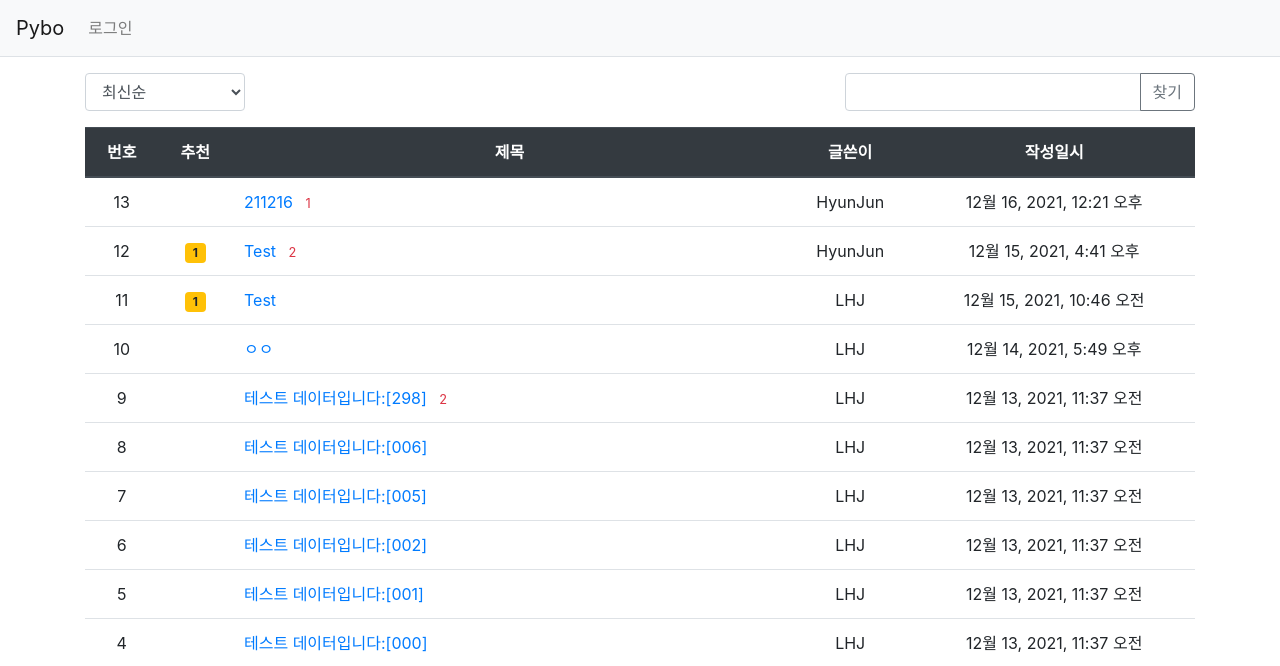
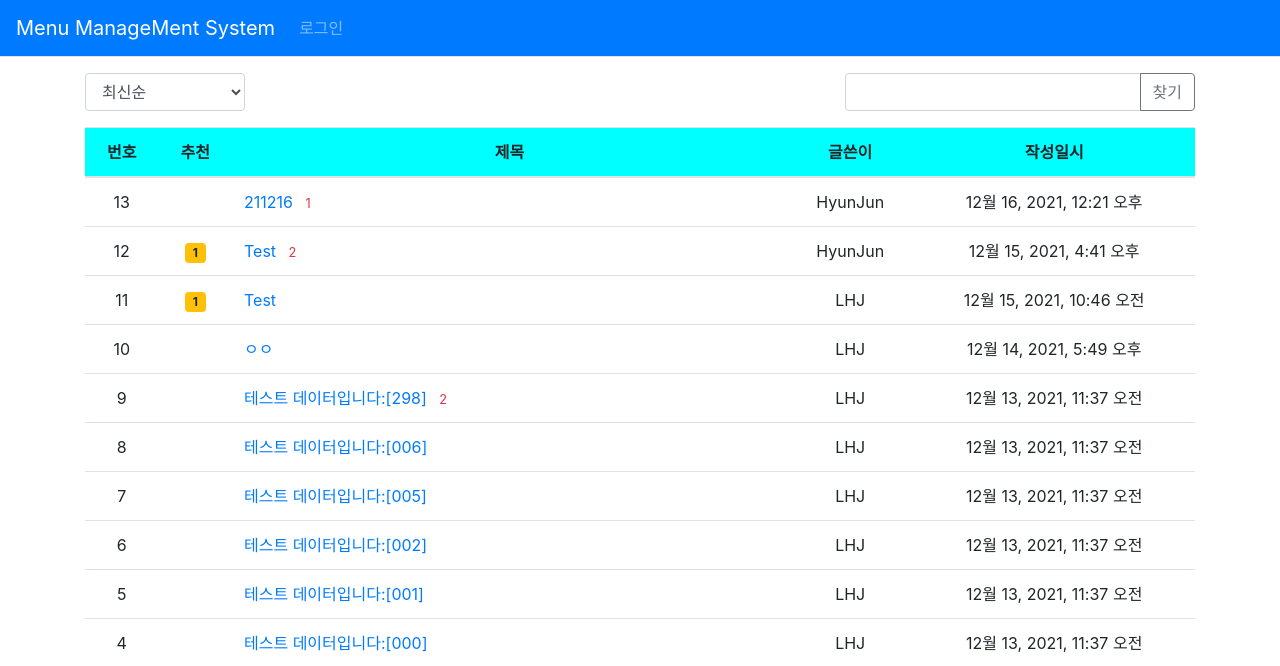
Before and after one commit to qmffnrns/pybo, a Django app: page / in a window 1280 px wide. Shown: the top 666 px of the page. Run offline with Django 3.2, Linux system fonts and the light colour scheme; data comes from the database, SQL or seed files in the repository; some libraries are stand-ins or nearby versions.

Commit message:
배경색 수정

```diff
--- a/templates/base.html
+++ b/templates/base.html
@@ -9,7 +9,7 @@
     <link rel="stylesheet" type="text/css" href="{% static 'bootstrap.min.css' %}">
     <!-- pybo CSS-->
     <link rel="stylesheet" type="text/css" href="{% static 'style.css' %}">
-    <title>파이보</title>
+    <title>Menu ManageMent System</title>
 </head>
 <body>
 {% include "navbar.html" %}
--- a/templates/navbar.html
+++ b/templates/navbar.html
@@ -1,6 +1,6 @@
 <!-- 내비게이션바 -->
-<nav class="navbar navbar-expand-lg navbar-light bg-light border-bottom">
-    <a class="navbar-brand" href="{% url 'pybo:index' %}">Pybo</a>
+<nav class="navbar navbar-expand-lg navbar-dark bg-primary border-bottom">
+    <a class="navbar-brand" href="{% url 'pybo:index' %}">Menu ManageMent System</a>
     <button class="navbar-toggler ml-auto" type="button" data-toggle="collapse"
             data-target="#navbarNav" aria-controls="navbarNav"
             aria-expanded="false" aria-label="Toggle navigation">
--- a/templates/pybo/question_list.html
+++ b/templates/pybo/question_list.html
@@ -28,7 +28,7 @@
     </div>
     <table class="table">
         <thead>
-        <tr class="text-center thead-dark">
+        <tr class="text-center" bgcolor="cyan">
             <th>번호</th>
             <th>추천</th>
             <th style="width:50%">제목</th>
```
